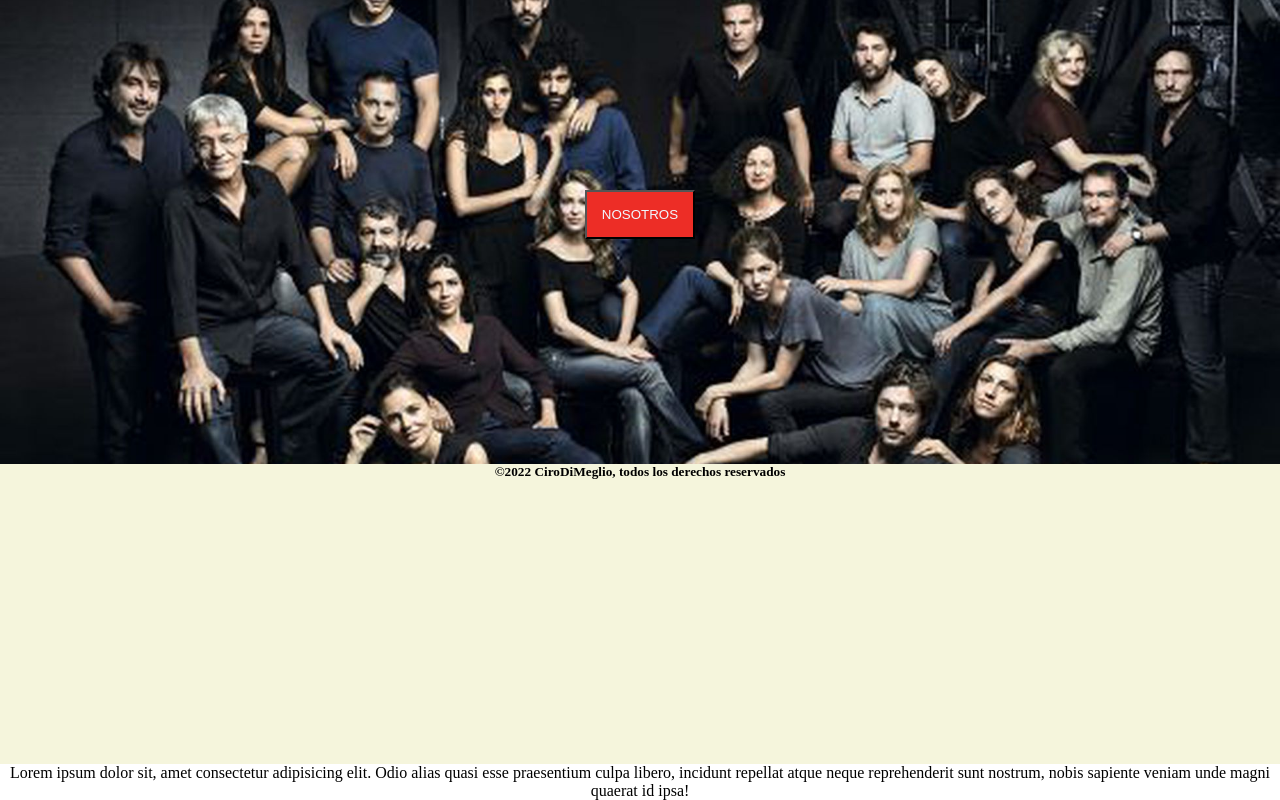
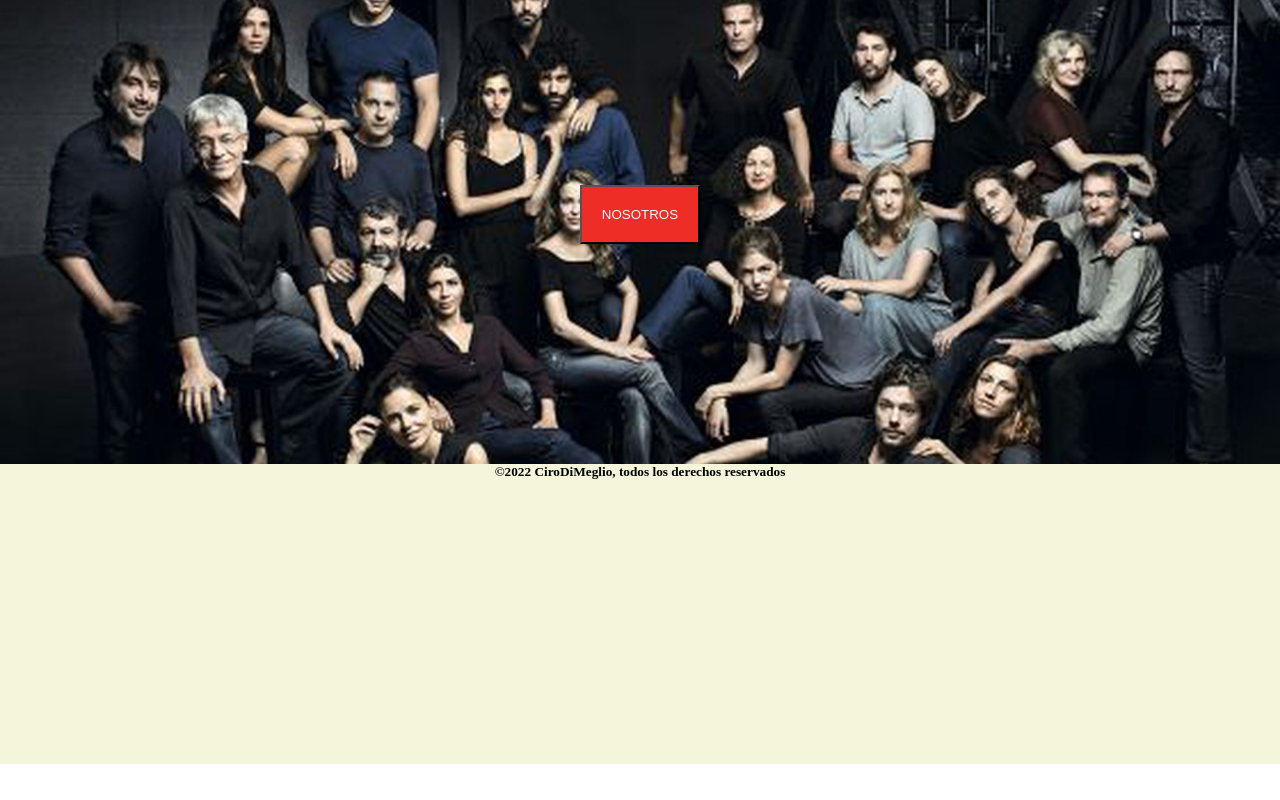
Before and after one commit to CiroDiMeglio/Proyecto-programacion, a plain HTML site: page index.html in a window 1280 px wide. Shown: the part 1606-2406 px from the top of the page. After the commit the page ends 2370 px from the top, so only its background shows below. Drawn offline with nearby package versions, Linux system fonts and the light colour scheme.

Commit message:
Animacion de bototnes

```diff
--- a/assets/Css/style.css
+++ b/assets/Css/style.css
@@ -151,7 +151,7 @@ h1{
 .btn{
     background-color: #ED2D26;
     color: aliceblue;
-    padding: 15px;
+    padding: 20px;
     transition: all 1s;
 
 }
@@ -241,7 +241,7 @@ h1{
     grid-template-areas: "nav nav nav nav"
                          "header header header header "
                          "main aside section section2 "
-                         " section3 section4 section5 section6"
+                         "section3 section4 section5 section6"
                          "footer footer footer footer ";
 
 }
@@ -273,6 +273,7 @@ h1{
     width: 200px;
 
 }
+
 
 .profesor2{
     grid-area: aside;
--- a/index.html
+++ b/index.html
@@ -45,9 +45,6 @@
                     <div class="margen">
                          <h5>©2022 CiroDiMeglio, todos los derechos reservados</h5>
                      </div>
-                     <div>
-                        Lorem ipsum dolor sit, amet consectetur adipisicing elit. Odio alias quasi esse praesentium culpa libero, incidunt repellat atque neque reprehenderit sunt nostrum, nobis sapiente veniam unde magni quaerat id ipsa!
-                     </div>
              </footer>
 </body>
 </html>
```
Also changed, not shown: pages/Profesores.html (+3 -4 lines).
